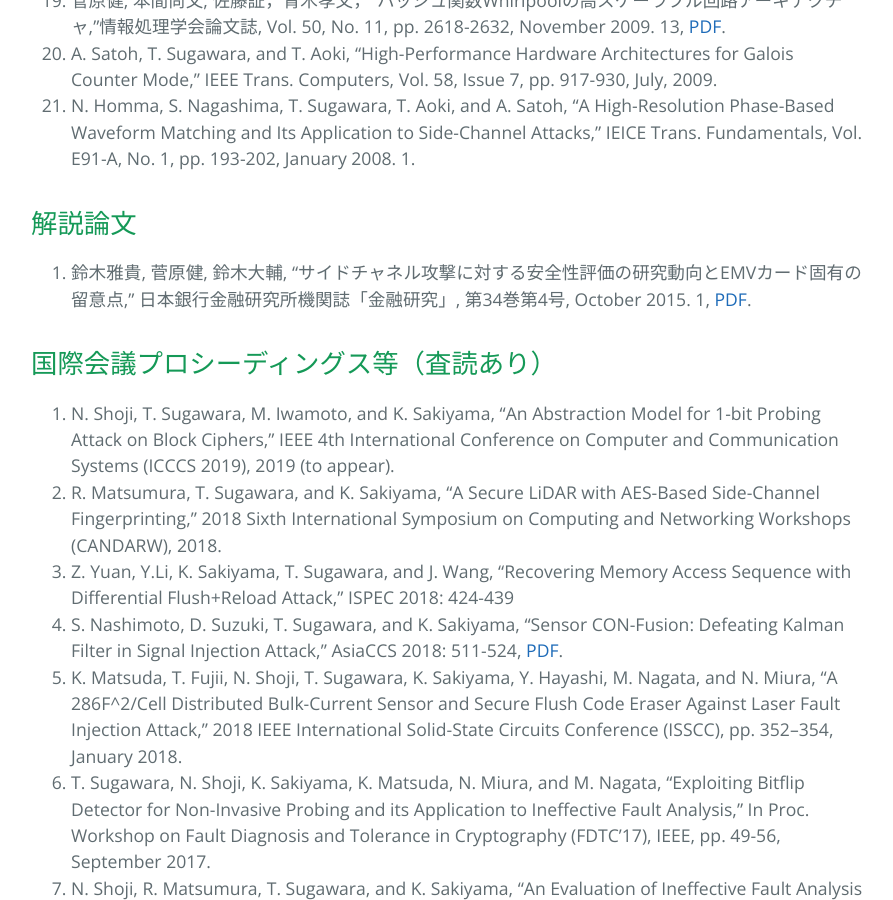
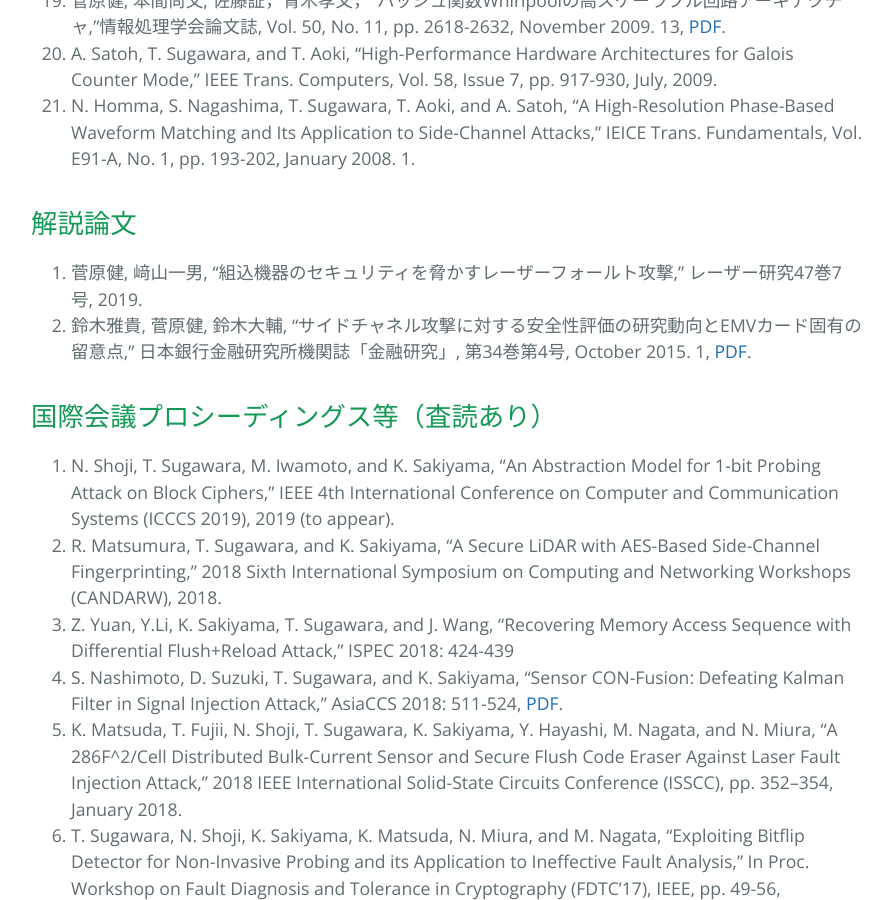
Before and after one commit to sugawara-bbbb/weblab, a Jekyll site: the page built from publication.md, in a window 1280 px wide and 900 px high, scrolled down 1914 px. Shown: the whole window, without its empty margins (193-1086 px from the left). Built offline with Jekyll 4.4.1, drawn with Linux system fonts in a browser that asks for light colours; our own code applies the rules of GitHub Pages for plain Markdown files.

Commit message:
レーザー学会を追加．

```diff
--- a/publication.md
+++ b/publication.md
@@ -33,6 +33,7 @@ layout: default
 
 ## 解説論文
 
+1.	菅原健, 﨑山一男, “組込機器のセキュリティを脅かすレーザーフォールト攻撃,” レーザー研究47巻7号, 2019.
 1.	鈴木雅貴, 菅原健, 鈴木大輔, “サイドチャネル攻撃に対する安全性評価の研究動向とEMVカード固有の留意点,” 日本銀行金融研究所機関誌「金融研究」, 第34巻第4号, October 2015. 1, [PDF](https://www.imes.boj.or.jp/research/papers/japanese/kk34-4-6.pdf).
 
 ## 国際会議プロシーディングス等（査読あり）
```
